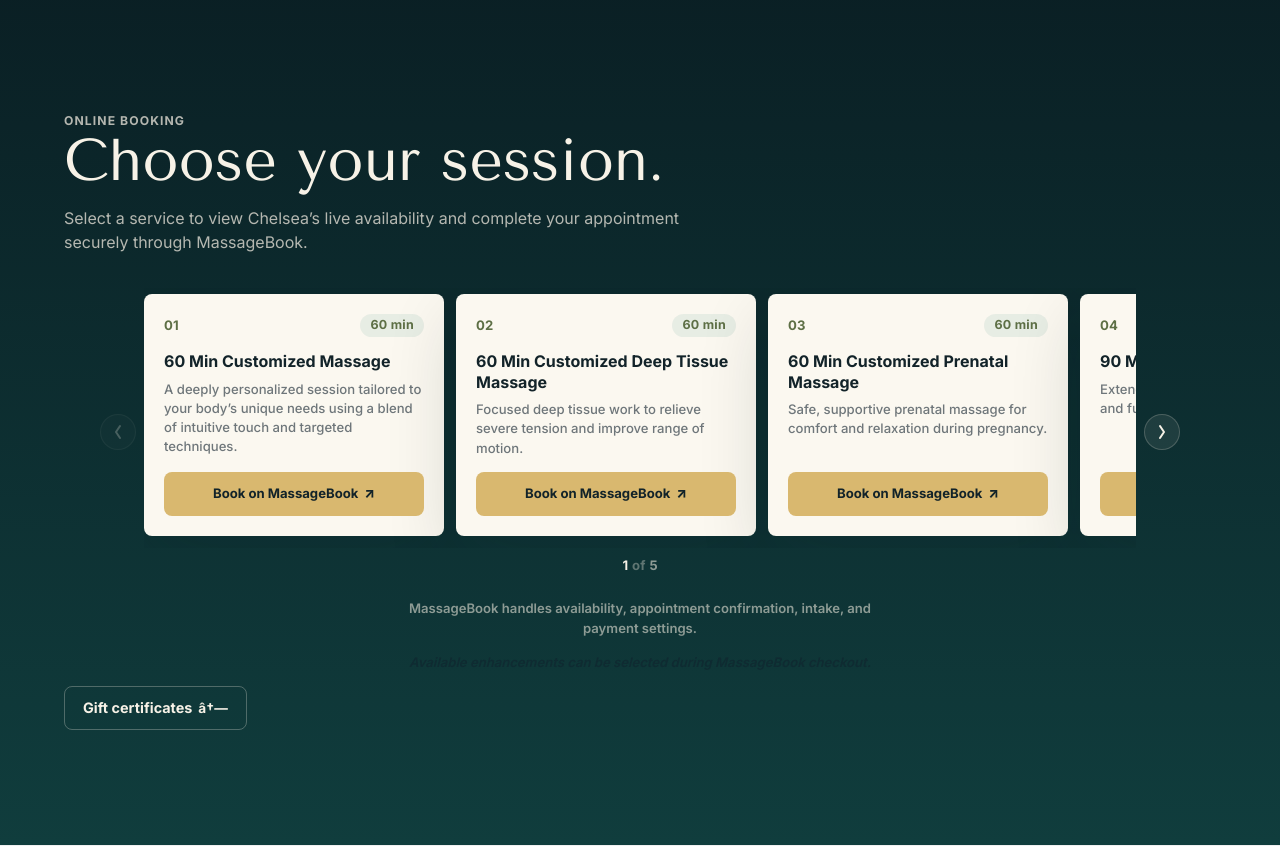
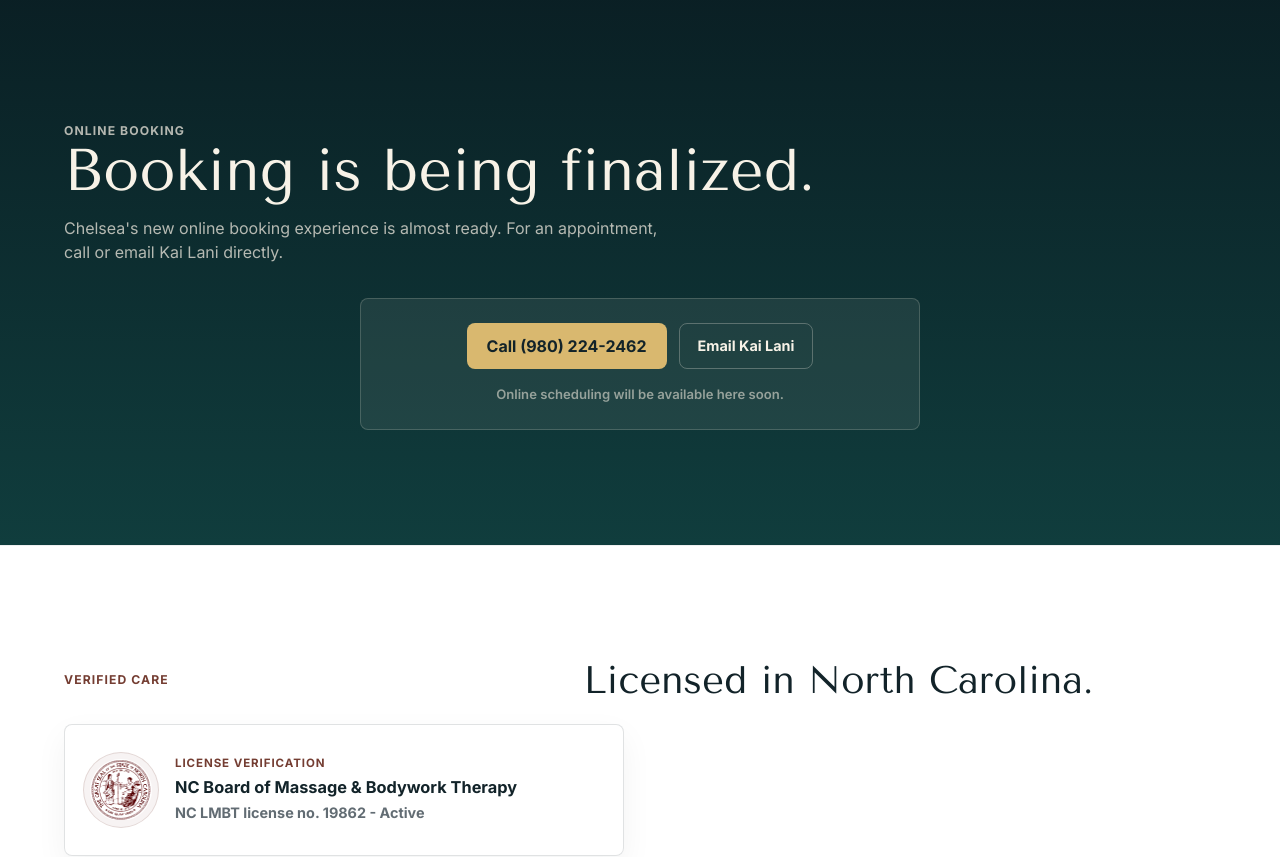
Before and after one commit to bidcoinauction/kai-lani-bodywork-wellness, a React (Vite) app: page / in a window 1280 px wide. Shown: the part 3180-4037 px from the top of the page. Built offline with nearby package versions, Linux system fonts and the light colour scheme.

Commit message:
fix: remove MassageBook booking fallback

```diff
--- a/src/components/Booking.jsx
+++ b/src/components/Booking.jsx
@@ -1,56 +1,8 @@
-import { useRef, useState, useEffect, useCallback } from "react";
-import { bookingServices, GIFT_CERT_URL } from "../data.js";
 import SquareBooking from "./calendar/SquareBooking.jsx";
 
 const SQUARE_SANDBOX_ENABLED = import.meta.env.VITE_ENABLE_SQUARE_SANDBOX === "true";
 
 export default function Booking() {
-  const trackRef = useRef(null);
-  const [index, setIndex] = useState(0);
-  const maxIndex = bookingServices.length - 1;
-  const scrollGuardRef = useRef(false);
-
-  const updateIndex = useCallback(() => {
-    if (scrollGuardRef.current) return;
-    const el = trackRef.current;
-    if (!el) return;
-    const { children } = el;
-    const containerLeft = el.getBoundingClientRect().left;
-    let closest = 0;
-    let minDist = Infinity;
-    for (let i = 0; i < children.length; i++) {
-      const rect = children[i].getBoundingClientRect();
-      const dist = Math.abs(rect.left - containerLeft);
-      if (dist < minDist) {
-        minDist = dist;
-        closest = i;
-      }
-    }
-    setIndex(Math.min(closest, maxIndex));
-  }, [maxIndex]);
-
-  useEffect(() => {
-    const el = trackRef.current;
-    if (!el) return;
-    el.addEventListener("scroll", updateIndex, { passive: true });
-    updateIndex();
-    return () => el.removeEventListener("scroll", updateIndex);
-  }, [updateIndex]);
-
-  function scrollTo(i) {
-    const el = trackRef.current;
-    if (!el) return;
-    const card = el.children[0];
-    if (!card) return;
-    const cardWidth = card.getBoundingClientRect().width;
-    const step = cardWidth + 12;
-    const maxScroll = el.scrollWidth - el.clientWidth;
-    scrollGuardRef.current = true;
-    el.scrollLeft = Math.min(i * step, maxScroll);
-    setIndex(i);
-    setTimeout(() => { scrollGuardRef.current = false; }, 0);
-  }
-
   return (
     <section className="booking-section" id="booking">
       {SQUARE_SANDBOX_ENABLED ? (
@@ -61,76 +13,28 @@ export default function Booking() {
         <>
           <div className="section-heading" data-reveal>
             <p className="eyebrow">Online booking</p>
-            <h2>Choose your session.</h2>
+            <h2>Booking is being finalized.</h2>
             <p>
-              Select a service to view Chelsea&rsquo;s live availability and complete your appointment
-              securely through MassageBook.
+              Chelsea's new online booking experience is almost ready. For an appointment,
+              call or email Kai Lani directly.
             </p>
           </div>
 
-          <div className="booking-carousel-wrapper" data-reveal>
-            <div className="booking-carousel" ref={trackRef}>
-              {bookingServices.map((service, i) => (
-                <div className="booking-carousel-card" key={service.id}>
-                  <div className="bcc-topline">
-                    <span className="bcc-number">{service.number}</span>
-                    <span className="bcc-duration">{service.duration}</span>
-                  </div>
-                  <h3 className="bcc-name">{service.name}</h3>
-                  <p className="bcc-desc">{service.description}</p>
-                  <a
-                    className="button sand compact bcc-link"
-                    href={service.bookingUrl}
-                    target="_blank"
-                    rel="noopener noreferrer"
-                    aria-label={`Book ${service.name} on MassageBook — opens in a new tab`}
-                  >
-                    Book on MassageBook
-                    <span className="external-icon" aria-hidden="true"> &#8599;</span>
-                  </a>
-                </div>
-              ))}
+          <div className="booking-after" data-reveal style={{ "--delay": "120ms" }}>
+            <div className="booking-contact-card">
+              <div className="booking-contact-actions">
+                <a className="button sand compact" href="tel:+19802242462">
+                  Call (980) 224-2462
+                </a>
+                <a
+                  className="booking-email-link"
+                  href="mailto:kailanibodywork@gmail.com?subject=Appointment%20request"
+                >
+                  Email Kai Lani
+                </a>
+              </div>
+              <p className="booking-footnote">Online scheduling will be available here soon.</p>
             </div>
-
-            <button
-              className="booking-carousel-arrow prev"
-              aria-label="Previous service"
-              disabled={index === 0}
-              onClick={() => scrollTo(index - 1)}
-            >
-              <svg width="20" height="20" viewBox="0 0 20 20" fill="none" aria-hidden="true">
-                <path d="M12 4L8 10L12 16" stroke="currentColor" strokeWidth="2" strokeLinecap="round" strokeLinejoin="round"/>
-              </svg>
-            </button>
-            <button
-              className="booking-carousel-arrow next"
-              aria-label="Next service"
-              disabled={index === maxIndex}
-              onClick={() => scrollTo(index + 1)}
-            >
-              <svg width="20" height="20" viewBox="0 0 20 20" fill="none" aria-hidden="true">
-                <path d="M8 4L12 10L8 16" stroke="currentColor" strokeWidth="2" strokeLinecap="round" strokeLinejoin="round"/>
-              </svg>
-            </button>
-
-            <div className="booking-carousel-indicator" aria-live="polite">
-              <span className="bci-current">{index + 1}</span>
-              <span className="bci-sep">of</span>
-              <span className="bci-total">{bookingServices.length}</span>
-            </div>
-          </div>
-
-          <div className="booking-after" data-reveal style={{ "--delay": "120ms" }}>
-            <p className="booking-footnote">MassageBook handles availability, appointment confirmation, intake, and payment settings.</p>
-            <p className="enhancements-note">Available enhancements can be selected during MassageBook checkout.</p>
-            <a
-              className="gift-cert-link"
-              href={GIFT_CERT_URL}
-              target="_blank"
-              rel="noopener noreferrer"
-            >
-              Gift certificates
-            </a>
           </div>
         </>
       )}
--- a/src/data.js
+++ b/src/data.js
@@ -7,7 +7,7 @@ export const services = [
     number: "01",
     duration: "60 min",
     name: "60 Min Customized Massage",
-    description: "A deeply personalized session tailored to your body\u2019s unique needs using a blend of intuitive touch and targeted techniques.",
+    description: "A deeply personalized session tailored to your body's unique needs using a blend of intuitive touch and targeted techniques.",
     price: "$93",
   },
   {
@@ -28,56 +28,6 @@ export const services = [
   },
 ];
 
-export const bookingServices = [
-  {
-    id: "customized-60",
-    number: "01",
-    duration: "60 min",
-    name: "60 Min Customized Massage",
-    description: "A deeply personalized session tailored to your body\u2019s unique needs using a blend of intuitive touch and targeted techniques.",
-    price: "$93",
-    bookingUrl: "https://www.massagebook.com/business/38036111/booking/?src=external&service_id=2010122&ncf_source=search_site",
-  },
-  {
-    id: "deep-tissue-60",
-    number: "02",
-    duration: "60 min",
-    name: "60 Min Customized Deep Tissue Massage",
-    description: "Focused deep tissue work to relieve severe tension and improve range of motion.",
-    price: "$93",
-    bookingUrl: "https://www.massagebook.com/business/38036111/booking/?src=external&service_id=2010121&ncf_source=search_site",
-  },
-  {
-    id: "prenatal-60",
-    number: "03",
-    duration: "60 min",
-    name: "60 Min Customized Prenatal Massage",
-    description: "Safe, supportive prenatal massage for comfort and relaxation during pregnancy.",
-    price: "$97",
-    bookingUrl: "https://www.massagebook.com/business/38036111/booking/?src=external&service_id=2010106&ncf_source=search_site",
-  },
-  {
-    id: "customized-90",
-    number: "04",
-    duration: "90 min",
-    name: "90 Min Customized Massage",
-    description: "Extended session for deeper relaxation and fuller restoration.",
-    price: "$123",
-    bookingUrl: "https://www.massagebook.com/business/38036111/booking/?src=external&service_id=2010123&ncf_source=search_site",
-  },
-  {
-    id: "deep-tissue-90",
-    number: "05",
-    duration: "90 min",
-    name: "90 Min Customized Deep Tissue Massage",
-    description: "Extended deep tissue session for complex tension patterns and full-body recovery.",
-    price: "$123",
-    bookingUrl: "https://www.massagebook.com/business/38036111/booking/?src=external&service_id=2010124&ncf_source=search_site",
-  },
-];
-
-export const GIFT_CERT_URL = "https://www.massagebook.com/therapists/kai-lani-bodywork-wellness/gift-certificates?src=external";
-
 export const experienceHighlights = [
   "Clear intake before your session",
   "Personalized pressure and focus areas",
@@ -90,7 +40,7 @@ export const credentialCards = [
     id: "nc-board",
     eyebrow: "License verification",
     title: "NC Board of Massage & Bodywork Therapy",
-    detail: "NC LMBT license no. 19862 \u00B7 Active",
+    detail: "NC LMBT license no. 19862 - Active",
     href: "https://www.bmbt.org/",
     image: ncSealSrc,
     imageAlt: "Great Seal of the State of North Carolina",
--- a/styles.css
+++ b/styles.css
@@ -687,26 +687,22 @@ h3 {
 }
 
 .reviews-footer {
+  display: flex;
+  flex-wrap: wrap;
+  gap: 10px;
   margin-top: 28px;
 }
 
-.reviews-leave-link {
+.reviews-footer span {
   display: inline-flex;
   align-items: center;
-  gap: 6px;
-  font-size: 0.86rem;
+  min-height: 34px;
+  padding: 6px 12px;
+  border-radius: 999px;
+  background: var(--mist);
+  color: var(--ink);
+  font-size: 0.82rem;
   font-weight: 800;
-  color: var(--leaf);
-  text-decoration: none;
-}
-
-.reviews-leave-link:hover {
-  text-decoration: underline;
-}
-
-.reviews-leave-link:focus-visible {
-  outline: 2px solid var(--coral);
-  outline-offset: 2px;
 }
 
 .rci-current {
@@ -731,90 +727,48 @@ h3 {
   color: rgba(247, 240, 228, 0.72);
 }
 
-.booking-carousel-wrapper {
-  position: relative;
-  max-width: 1080px;
-  margin: 0 auto;
-  padding: 0 44px;
+.booking-contact-card {
+  width: min(100%, 560px);
+  padding: 24px;
+  border: 1px solid rgba(247, 240, 228, 0.18);
+  border-radius: var(--radius);
+  background: rgba(247, 240, 228, 0.08);
 }
 
-.booking-carousel {
+.booking-contact-actions {
   display: flex;
+  flex-wrap: wrap;
+  justify-content: center;
   gap: 12px;
-  overflow-x: auto;
-  scroll-snap-type: x mandatory;
-  scroll-behavior: smooth;
-  -webkit-overflow-scrolling: touch;
-  padding: 6px 4px 12px;
-  scrollbar-width: none;
 }
 
-.booking-carousel::-webkit-scrollbar {
-  display: none;
+.booking-contact-actions .button {
+  min-height: 46px;
 }
 
-.booking-carousel-card {
-  flex: 0 0 300px;
-  scroll-snap-align: start;
-  display: flex;
-  flex-direction: column;
-  padding: 20px;
+.booking-email-link {
+  display: inline-flex;
+  align-items: center;
+  justify-content: center;
+  min-height: 46px;
+  padding: 10px 18px;
+  border: 1px solid rgba(247, 240, 228, 0.28);
   border-radius: var(--radius);
-  background: var(--shell);
-  color: var(--ink);
-  box-shadow: var(--shadow);
-  transition: box-shadow 220ms ease;
+  color: var(--cream);
+  font-size: 0.9rem;
+  font-weight: 800;
+  text-decoration: none;
+  transition: background 220ms ease, border-color 220ms ease;
 }
 
-.booking-carousel-card:hover {
-  box-shadow: var(--soft-shadow);
+.booking-email-link:hover {
+  border-color: var(--sand);
+  background: rgba(247, 240, 228, 0.08);
 }
 
-.bcc-topline {
-  display: flex;
-  justify-content: space-between;
-  align-items: center;
-  margin-bottom: 14px;
-  color: var(--leaf);
-  font-weight: 800;
-  font-size: 0.82rem;
-  letter-spacing: 0.02em;
-}
-
-.bcc-number {
-  color: var(--leaf);
-}
-
-.bcc-duration {
-  background: rgba(0, 109, 91, 0.08);
-  padding: 2px 10px;
-  border-radius: 999px;
-  font-size: 0.78rem;
-}
-
-.bcc-name {
-  font-size: 1rem;
-  font-weight: 800;
-  margin: 0 0 8px;
-  line-height: 1.3;
-}
-
-.bcc-desc {
-  font-size: 0.82rem;
-  font-weight: 500;
-  color: rgba(16, 32, 43, 0.6);
-  line-height: 1.45;
-  margin: 0 0 auto;
-}
-
-.bcc-link {
-  margin-top: 14px;
-  width: 100%;
-  justify-content: center;
-  gap: 6px;
-  font-size: 0.82rem;
-  padding: 10px 16px;
-  min-height: 44px;
+.booking-email-link:focus-visible {
+  outline: 2px solid var(--sand);
+  outline-offset: 2px;
 }
 
 .button.sand.compact {
@@ -840,73 +794,6 @@ h3 {
   outline-offset: 2px;
 }
 
-.booking-carousel-arrow {
-  position: absolute;
-  top: 50%;
-  transform: translateY(-50%);
-  width: 36px;
-  height: 36px;
-  border-radius: 50%;
-  border: 1px solid rgba(247, 240, 228, 0.2);
-  background: rgba(247, 240, 228, 0.08);
-  color: var(--cream);
-  cursor: pointer;
-  display: flex;
-  align-items: center;
-  justify-content: center;
-  transition: background 220ms ease, border-color 220ms ease, opacity 220ms ease;
-  z-index: 2;
-  -webkit-tap-highlight-color: transparent;
-}
-
-.booking-carousel-arrow:hover {
-  background: rgba(247, 240, 228, 0.16);
-  border-color: rgba(247, 240, 228, 0.4);
-}
-
-.booking-carousel-arrow:disabled {
-  opacity: 0.25;
-  cursor: default;
-  pointer-events: none;
-}
-
-.booking-carousel-arrow.prev {
-  left: 0;
-}
-
-.booking-carousel-arrow.next {
-  right: 0;
-}
-
-.booking-carousel-arrow:focus-visible {
-  outline: 2px solid var(--sand);
-  outline-offset: 2px;
-}
-
-.booking-carousel-indicator {
-  display: flex;
-  justify-content: center;
-  align-items: center;
-  gap: 4px;
-  margin-top: 8px;
-  font-size: 0.82rem;
-  font-weight: 700;
-  color: rgba(247, 240, 228, 0.55);
-}
-
-.bci-current {
-  color: var(--cream);
-  font-weight: 900;
-}
-
-.bci-sep {
-  color: rgba(247, 240, 228, 0.35);
-}
-
-.bci-total {
-  color: rgba(247, 240, 228, 0.55);
-}
-
 .booking-after {
   display: grid;
   justify-items: center;
@@ -916,49 +803,11 @@ h3 {
 }
 
 .booking-footnote {
-  margin: 0;
+  margin: 16px 0 0;
   font-size: 0.82rem;
   font-weight: 600;
   color: rgba(247, 240, 228, 0.55);
   line-height: 1.5;
-  max-width: 520px;
-}
-
-.external-icon {
-  font-size: 0.85rem;
-  line-height: 1;
-}
-
-.enhancements-note {
-  margin: 0;
-  font-size: 0.82rem;
-  font-weight: 600;
-  color: rgba(16, 32, 43, 0.5);
-  font-style: italic;
-}
-
-.gift-cert-link {
-  justify-self: start;
-  display: inline-flex;
-  align-items: center;
-  gap: 6px;
-  padding: 10px 18px;
-  border: 1px solid rgba(247, 240, 228, 0.28);
-  border-radius: var(--radius);
-  color: var(--cream);
-  font-weight: 800;
-  font-size: 0.9rem;
-  transition: background 220ms ease, border-color 220ms ease;
-}
-
-.gift-cert-link:hover {
-  border-color: var(--sand);
-  background: rgba(247, 240, 228, 0.08);
-}
-
-.gift-cert-link::after {
-  content: "â†—";
-  font-size: 0.85rem;
 }
 
 .visit-section {
@@ -1238,30 +1087,8 @@ h3 {
     display: grid;
   }
 
-  .booking-carousel-wrapper {
-    padding: 0 0 0 18px;
-  }
-
-  .booking-carousel-card {
-    flex: 0 0 calc(100vw - 72px);
-  }
-
-  .booking-carousel-arrow {
-    display: none;
-  }
-
-  .booking-carousel-indicator {
-    margin-top: 4px;
-  }
-
   .booking-after {
     padding: 0 18px;
-  }
-}
-
-@media (max-width: 900px) {
-  .booking-carousel-card {
-    flex: 0 0 280px;
   }
 }
 
```
Also changed, not shown: src/components/Reviews.jsx (+5 -13 lines).
